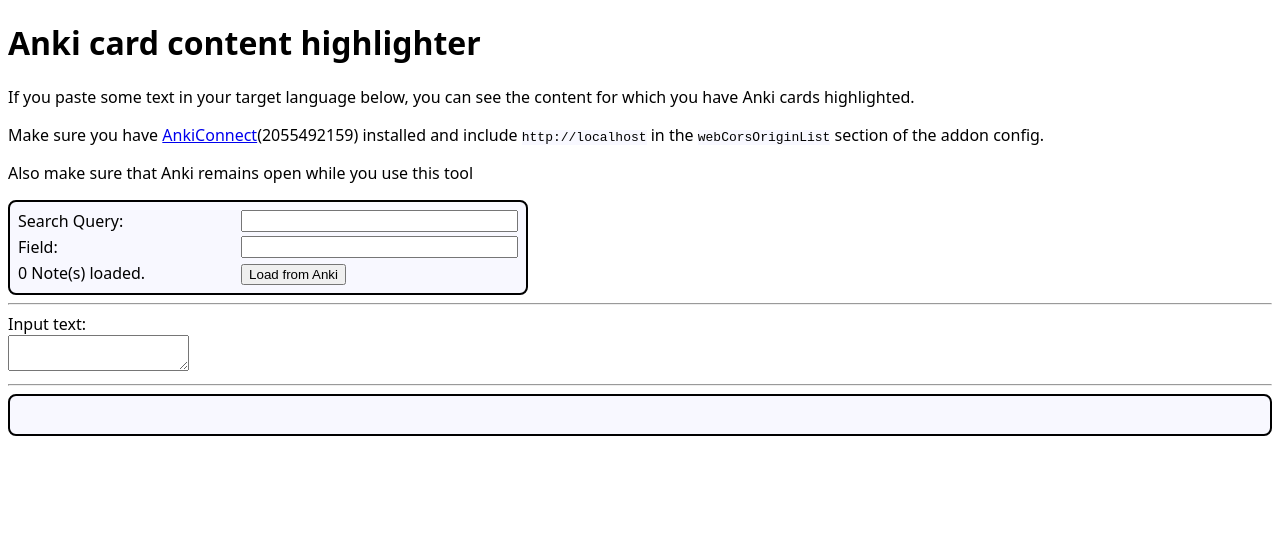
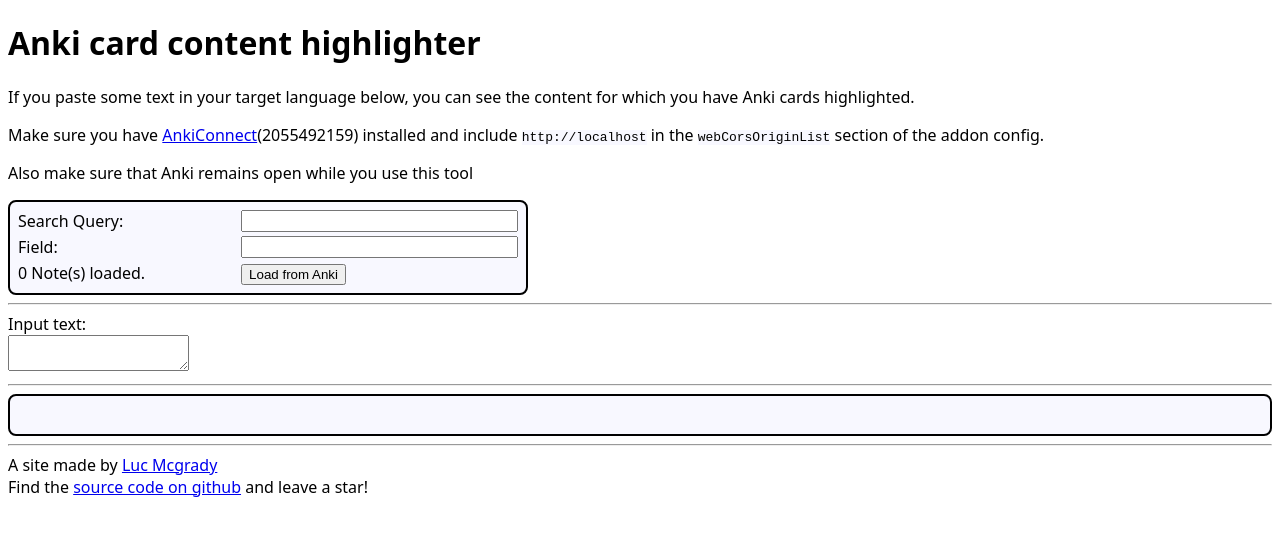
Before and after one commit to Luc-Mcgrady/anki-highlighter, a SvelteKit app: page / in a window 1280 px wide. Shown: the top 536 px of the page. Built offline with nearby package versions, Linux system fonts and the light colour scheme.

Commit message:
Added: Footer

```diff
--- a/src/routes/+page.svelte
+++ b/src/routes/+page.svelte
@@ -93,6 +93,15 @@
 	<AnkiHighlighter data={info} {value}></AnkiHighlighter>
 </div>
 
+<hr />
+
+<footer>
+	A site made by <a href="https://www.lucmcgrady.com">Luc Mcgrady</a>
+	<br />
+	Find the <a href="https://github.com/Luc-Mcgrady/anki-highlighter">source code on github</a> and leave
+	a star!
+</footer>
+
 <style>
 	form {
 		display: grid;
```
